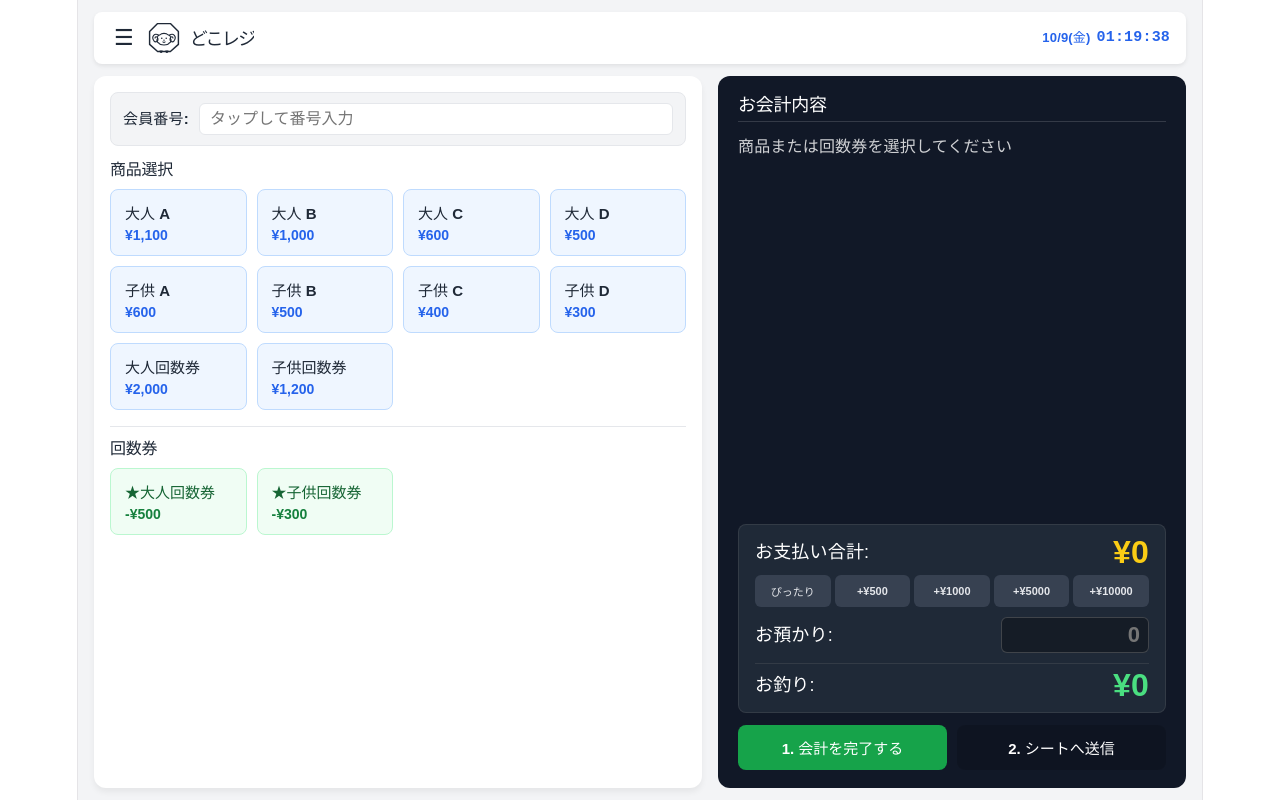
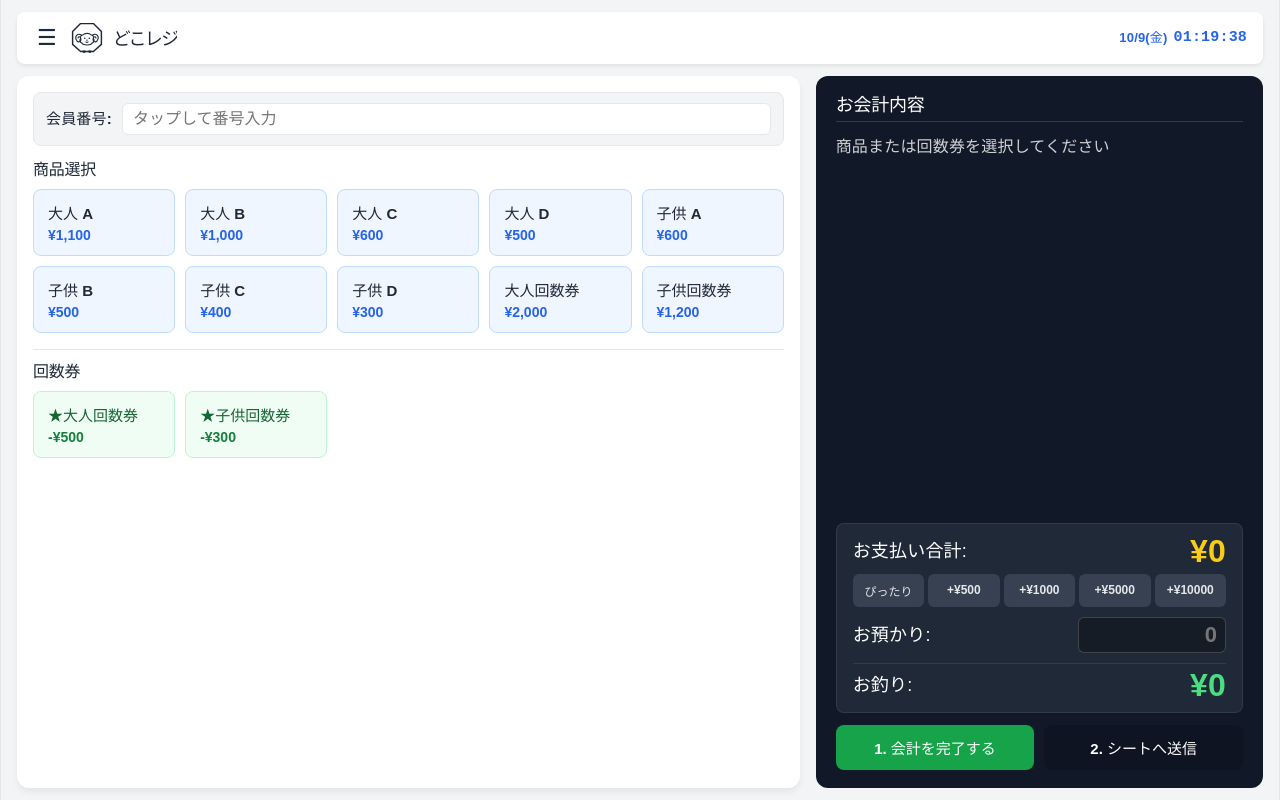
Before and after one commit to Fei-0115/dokorakukaikei-o0o0, a React (Vite) app: page / in a window 1280 px wide. Built offline with nearby package versions, Linux system fonts and the light colour scheme.

Commit message:
スマホ対応レイアウトの適用

```diff
--- a/src/App.tsx
+++ b/src/App.tsx
@@ -329,7 +329,6 @@ const DEFAULT_TICKETS: Ticket[] = [
 ];
 
 export default function App() {
-  // アプリ設定（初期名を「どこレジ」に変更）
   const [appName, setAppName] = useState<string>(() => {
     return localStorage.getItem('pos_app_name') || 'どこレジ';
   });
@@ -433,6 +432,22 @@ export default function App() {
   const [memberNumber, setMemberNumber] = useState<string>('');
   const [isSubmitting, setIsSubmitting] = useState<boolean>(false);
   const [currentTime, setCurrentTime] = useState<Date>(new Date());
+
+  // Vite/CSSのルート中央寄せ・幅制限を画面全幅にリセット
+  useEffect(() => {
+    document.body.style.margin = '0';
+    document.body.style.padding = '0';
+    document.body.style.maxWidth = 'none';
+    document.body.style.width = '100%';
+
+    const rootEl = document.getElementById('root');
+    if (rootEl) {
+      rootEl.style.margin = '0';
+      rootEl.style.padding = '0';
+      rootEl.style.maxWidth = 'none';
+      rootEl.style.width = '100%';
+    }
+  }, []);
 
   useEffect(() => {
     localStorage.setItem('pos_app_name', appName);
@@ -839,10 +854,10 @@ export default function App() {
       gap: '12px',
       boxSizing: 'border-box',
       transition: 'background-color 0.3s ease',
-      overflowX: 'hidden'
+      margin: 0,
     }}>
 
-      {/* 1. ヘッダー（中央寄りずれ防止＆左右フィット） */}
+      {/* 1. ヘッダー */}
       <div style={{
         position: 'sticky',
         top: 0,
@@ -894,12 +909,12 @@ export default function App() {
         </div>
       </div>
 
-      {/* メインエリア（右寄り防止・レスポンシブ整列） */}
+      {/* メインエリア（端から端まで100%拡張） */}
       <div style={{ display: 'flex', flexWrap: 'wrap', gap: '16px', width: '100%', flex: 1, boxSizing: 'border-box' }}>
 
         {/* 左側：商品・回数券選択 */}
         <div style={{
-          flex: '1 1 500px',
+          flex: '1 1 55%',
           backgroundColor: t.cardBg,
           padding: '16px',
           borderRadius: '12px',
@@ -1018,9 +1033,9 @@ export default function App() {
           )}
         </div>
 
-        {/* 右側：会計内容（右端見切れ防止） */}
+        {/* 右側：会計内容 */}
         <div style={{
-          flex: '1 1 360px',
+          flex: '1 1 350px',
           backgroundColor: t.cartBg,
           color: t.cartText,
           padding: '18px 20px',
@@ -1152,7 +1167,7 @@ export default function App() {
                   border: 'none',
                   borderRadius: '6px',
                   padding: '8px 0px',
-                  fontSize: '11px',
+                  fontSize: '12px',
                   fontWeight: 'bold',
                   cursor: 'pointer',
                   textAlign: 'center'
@@ -1168,7 +1183,7 @@ export default function App() {
                   border: 'none',
                   borderRadius: '6px',
                   padding: '8px 0px',
-                  fontSize: '11px',
+                  fontSize: '12px',
                   fontWeight: 'bold',
                   cursor: 'pointer',
                   textAlign: 'center'
@@ -1184,7 +1199,7 @@ export default function App() {
                   border: 'none',
                   borderRadius: '6px',
                   padding: '8px 0px',
-                  fontSize: '11px',
+                  fontSize: '12px',
                   fontWeight: 'bold',
                   cursor: 'pointer',
                   textAlign: 'center'
@@ -1200,7 +1215,7 @@ export default function App() {
                   border: 'none',
                   borderRadius: '6px',
                   padding: '8px 0px',
-                  fontSize: '11px',
+                  fontSize: '12px',
                   fontWeight: 'bold',
                   cursor: 'pointer',
                   textAlign: 'center'
@@ -1216,7 +1231,7 @@ export default function App() {
                   border: 'none',
                   borderRadius: '6px',
                   padding: '8px 0px',
-                  fontSize: '11px',
+                  fontSize: '12px',
                   fontWeight: 'bold',
                   cursor: 'pointer',
                   textAlign: 'center'
@@ -1284,7 +1299,7 @@ export default function App() {
                   onClick={handleCheckoutStep1}
                   disabled={(cart.length === 0 && totalAmount === 0) || numericReceived < totalAmount}
                   style={{
-                    flex: '1 1 130px',
+                    flex: '1 1 120px',
                     padding: '12px 6px',
                     backgroundColor: (cart.length > 0 || totalAmount === 0) && numericReceived >= totalAmount ? '#16a34a' : 'rgba(0,0,0,0.15)',
                     color: '#ffffff',
@@ -1302,7 +1317,7 @@ export default function App() {
                   onClick={handleSendToSpreadsheet}
                   disabled={isSubmitting || (cart.length === 0 && appliedTickets.length === 0)}
                   style={{
-                    flex: '1 1 130px',
+                    flex: '1 1 120px',
                     padding: '12px 6px',
                     backgroundColor: isSubmitting ? '#9ca3af' : (cart.length > 0 || appliedTickets.length > 0) ? '#2563eb' : 'rgba(0,0,0,0.15)',
                     color: '#ffffff',
```
